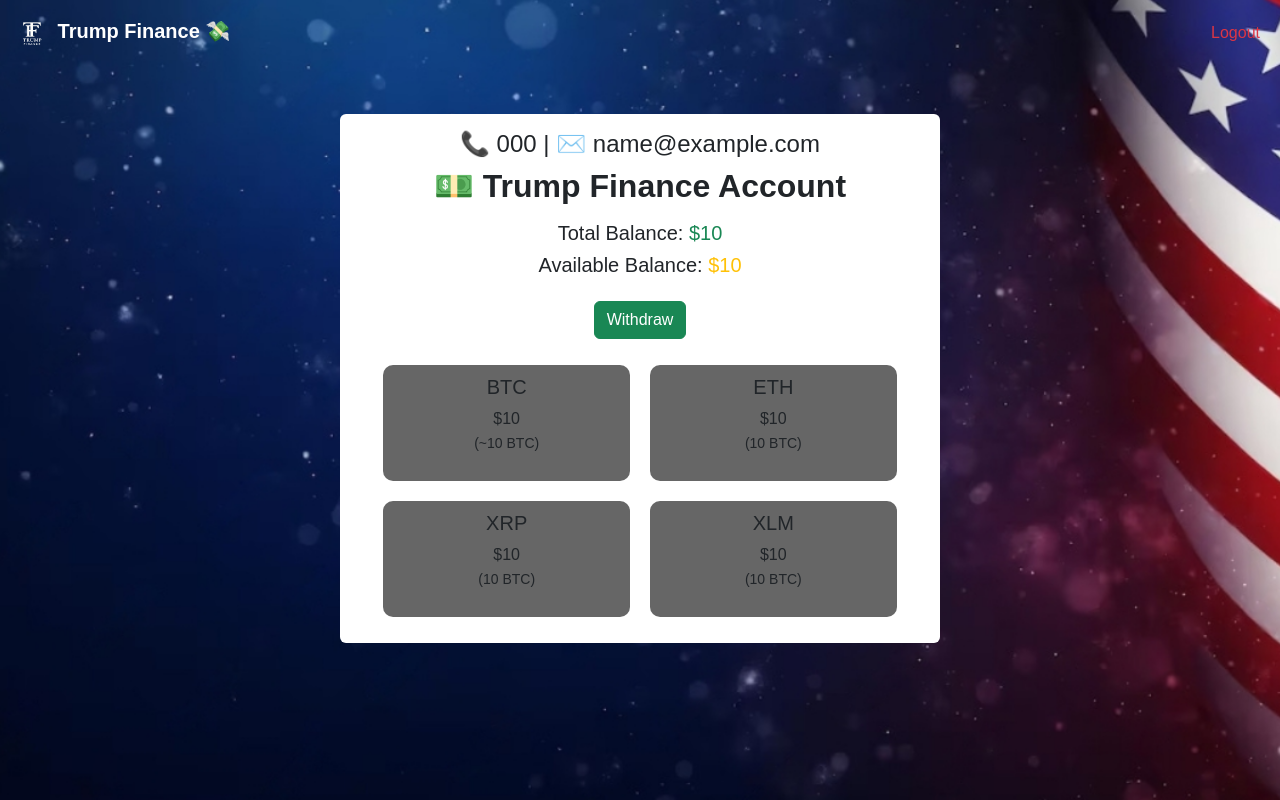
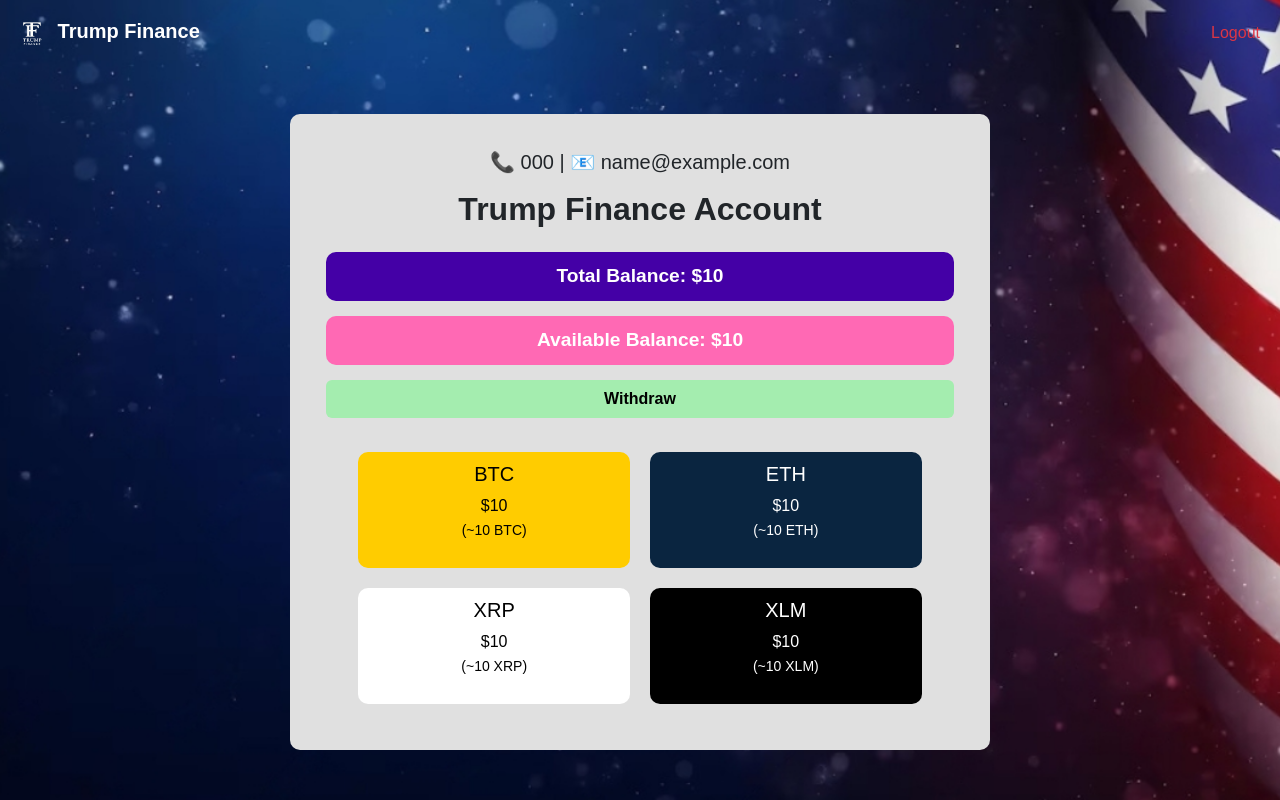
Before and after one commit to FilipTrajanovik/cust-aff-login, a Django app: template custLogin/templates/customer_dashboard.html in a window 1280 px wide. Run offline with Django 5.2, Linux system fonts and the light colour scheme; tables that the repository leaves empty hold one stand-in row (values such as "Sample post"); the template is opened without the code that fills it: values that come from a table or form of the project are taken from there, most other values are stand-ins (such as "Sample title", 1, 10 or a date in 2020).

Commit message:
updated customer

```diff
--- a/custLogin/templates/customer_dashboard.html
+++ b/custLogin/templates/customer_dashboard.html
@@ -5,7 +5,6 @@
     <meta charset="UTF-8">
     <title>Customer Dashboard</title>
     <meta name="viewport" content="width=device-width, initial-scale=1">
-    <!-- Bootstrap CSS -->
     <link href="https://cdn.jsdelivr.net/npm/bootstrap@5.3.0/dist/css/bootstrap.min.css" rel="stylesheet">
     <style>
         body {
@@ -15,29 +14,63 @@
             font-family: Arial, sans-serif;
             text-align: center;
         }
-         #asd{
-             background: #07094f;
-             background: linear-gradient(90deg, rgba(7, 9, 79, 1) 0%, rgba(137, 87, 199, 1) 50%, rgba(237, 83, 83, 1) 100%);
-         }
         #asd2 {
             border: none;
+            background-color: #e0e0e0; /* light gray card background */
+            border-radius: 10px;
+            padding: 20px;
+        }
+        .balance-box {
+            border-radius: 10px;
+            padding: 10px;
+            font-size: 1.2rem;
+            font-weight: bold;
+            margin-bottom: 15px;
+        }
+        .balance-total {
+            background-color: #4400a6; /* purple-blue */
+            color: white;
+        }
+        .balance-available {
+            background-color: #ff69b4; /* pink */
+            color: white;
+        }
+        .btn-withdraw {
+            background-color: #a4edaf;
+            color: black;
+            width: 100%;
+            font-weight: bold;
         }
         .crypto-card {
-             background: rgba(0,0,0,0.6);
             border-radius: 10px;
             padding: 10px;
             margin: 10px;
+            color: white;
+        }
+        .btc-card {
+            background-color: #ffcc00;
+            color: black;
+        }
+        .eth-card {
+            background-color: #0a2540;
+        }
+        .xrp-card {
+            background-color: white;
+            color: black;
+        }
+        .xlm-card {
+            background-color: black;
+            color: white;
         }
     </style>
 </head>
 <body>
 
-<!-- Navigation Bar -->
 <nav class="navbar navbar-expand-lg navbar-dark bg-transparent mb-4">
     <div class="container-fluid">
         <a class="navbar-brand fw-bold" href="#">
-          <img src="{% static 'images/beloLogo-removebg-preview.png' %}" alt="Logo" height="40" style="transition: transform 0.3s;">
-         <span class="fw-bold">Trump Finance 💸</span>
+            <img src="{% static 'images/beloLogo-removebg-preview.png' %}" alt="Logo" height="40">
+            <span class="fw-bold">Trump Finance </span>
         </a>
         <div class="collapse navbar-collapse">
             <ul class="navbar-nav ms-auto">
@@ -49,23 +82,17 @@
     </div>
 </nav>
 
-<!-- Dashboard Content -->
 <div class="container mt-5">
-  <div class="card mx-auto text-center" id="asd2" style="max-width: 600px;">
+    <div class="card mx-auto text-center" id="asd2" style="max-width: 700px;">
         <div class="card-body">
-      <h4 class="mb-2">📞 {{ customer.phone }} | ✉️ {{ customer.email }}</h4>
+            <h5 class="mb-3">📞 {{ customer.phone }} | 📧 {{ customer.email }}</h5>
+            <h2 class="fw-bold mb-4"> Trump Finance Account</h2>
 
-      <h2 class="fw-bold mb-3">💵 Trump Finance Account</h2>
-
-      <h5 class="mb-2">Total Balance: <span class="text-success">${{ customer.balance }}</span></h5>
-      <h5 class="mb-4">Available Balance:
-        <span class="text-warning">
-          {% if customer.can_cashout %}${{ customer.balance }}{% else %}$0.00{% endif %}
-        </span>
-      </h5>
+            <div class="balance-box balance-total">Total Balance: ${{ customer.balance }}</div>
+            <div class="balance-box balance-available">Available Balance: {% if customer.can_cashout %}${{ customer.balance }}{% else %}$0.00{% endif %}</div>
 
             {% if customer.can_cashout %}
-        <a href="/withdraw-page" class="btn btn-success mb-3">Withdraw</a>
+                <a href="/withdraw-page" class="btn btn-withdraw mb-4">Withdraw</a>
             {% else %}
                 <div class="alert alert-warning">
                     ⚠️ You're not eligible yet.<br>
@@ -74,29 +101,27 @@
             {% endif %}
 
             <div class="row justify-content-center">
-        <div class="col-md-5 crypto-card">
+                <div class="col-md-5 crypto-card btc-card">
                     <h5>BTC</h5>
-         <p>${{ customer.balance }} <br><small>(~{{ btc_amount }} BTC)</small></p>
+                    <p>${{ customer.balance }}<br><small>(~{{ btc_amount }} BTC)</small></p>
                 </div>
-        <div class="col-md-5 crypto-card">
+                <div class="col-md-5 crypto-card eth-card">
                     <h5>ETH</h5>
-          <p>${{ customer.balance }} <br><small>({{ eth_amount }} BTC)</small></p>
+                    <p>${{ customer.balance }}<br><small>(~{{ eth_amount }} ETH)</small></p>
                 </div>
-        <div class="col-md-5 crypto-card">
+                <div class="col-md-5 crypto-card xrp-card">
                     <h5>XRP</h5>
-         <p>${{ customer.balance }} <br><small>({{ xrp_amount }} BTC)</small></p>
+                    <p>${{ customer.balance }}<br><small>(~{{ xrp_amount }} XRP)</small></p>
                 </div>
-        <div class="col-md-5 crypto-card">
+                <div class="col-md-5 crypto-card xlm-card">
                     <h5>XLM</h5>
-          <p>${{ customer.balance }} <br><small>({{ xlm_amount }} BTC)</small></p>
+                    <p>${{ customer.balance }}<br><small>(~{{ xlm_amount }} XLM)</small></p>
                 </div>
             </div>
-
         </div>
     </div>
 </div>
 
-<!-- Bootstrap JS -->
 <script src="https://cdn.jsdelivr.net/npm/bootstrap@5.3.0/dist/js/bootstrap.bundle.min.js"></script>
 
 </body>
```
Lines whose indentation alone changed are shown as unchanged.
